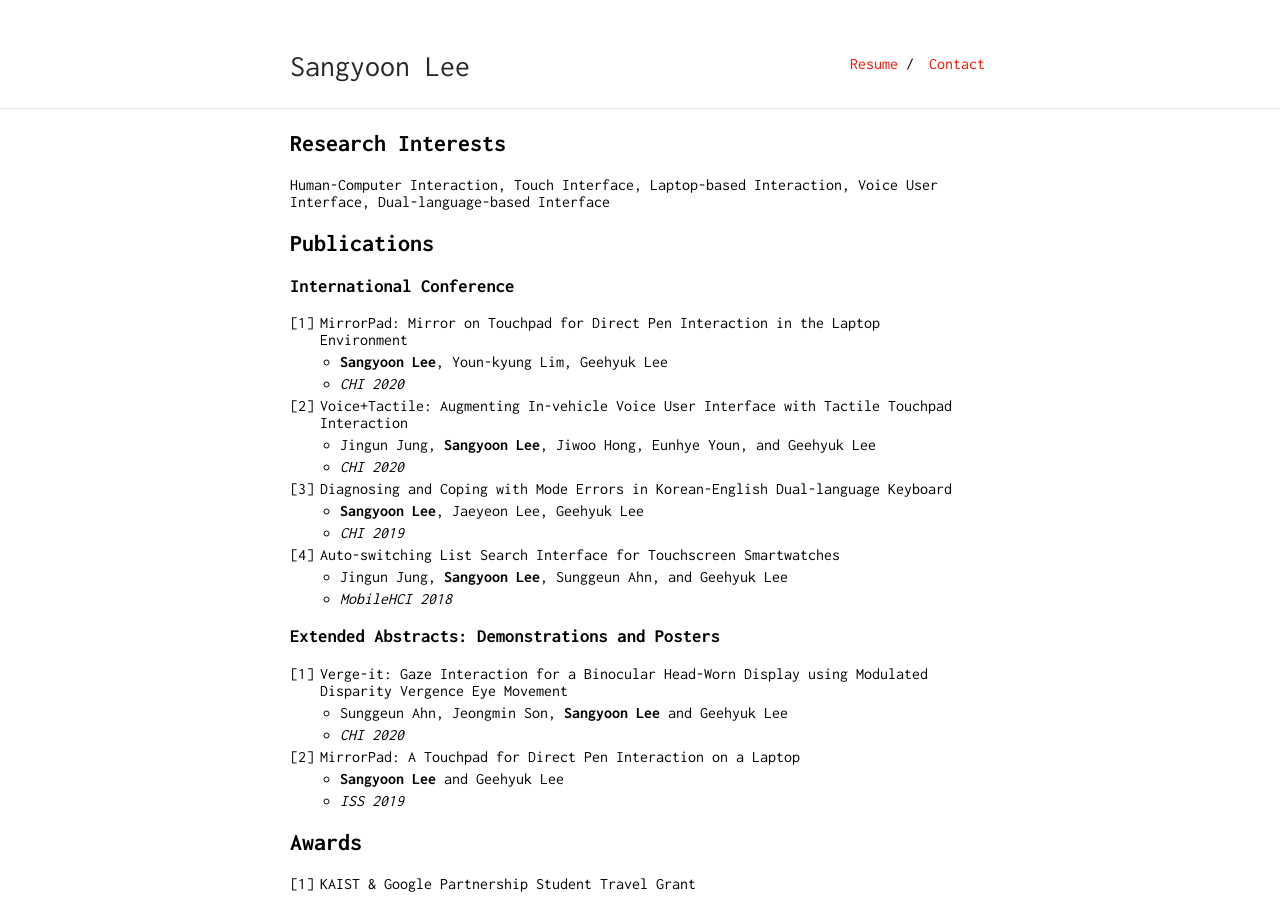
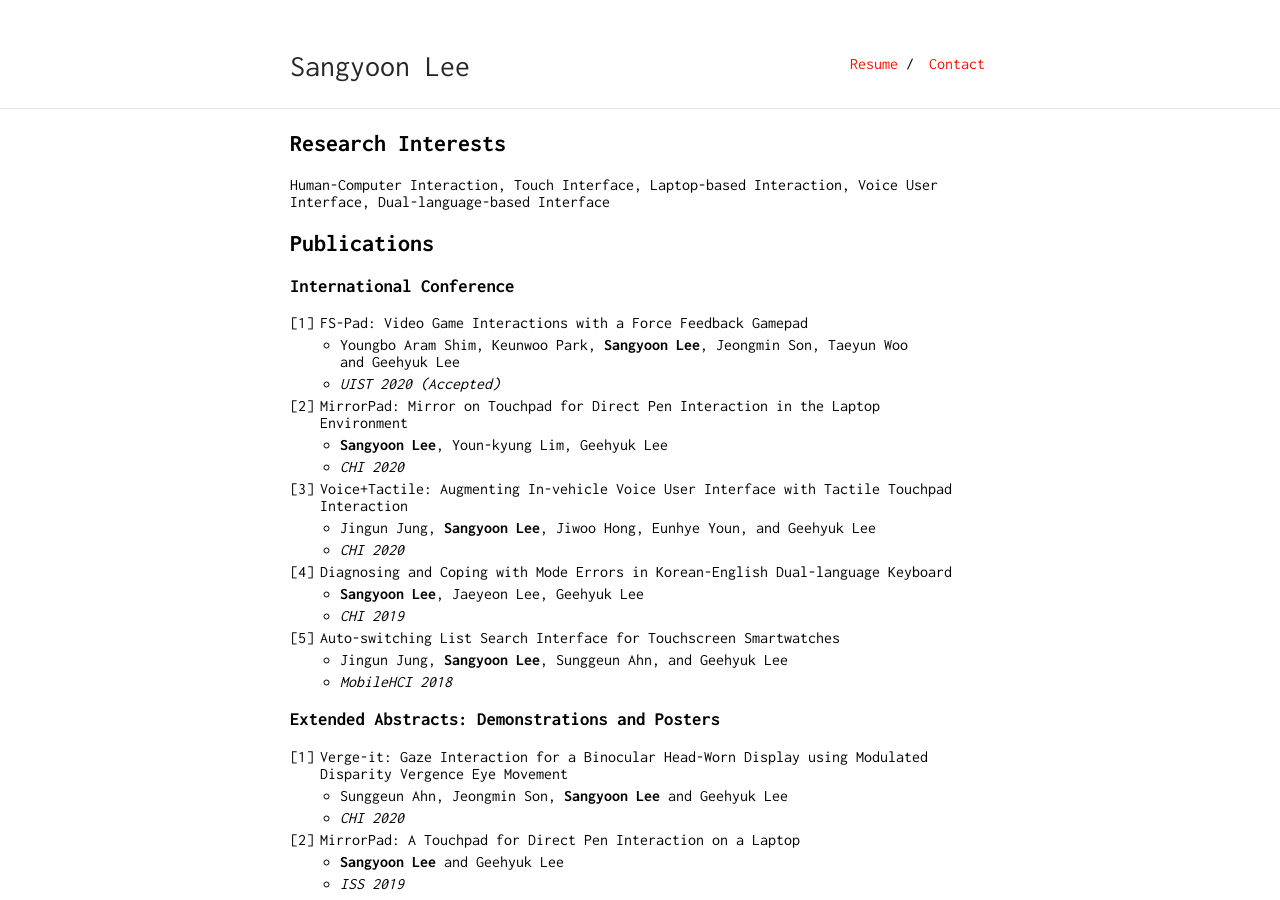
Before and after one commit to pinetree408/pinetree408.github.io, a Jekyll site: the page built from index.md, in a window 1280 px wide and 900 px high. Built offline with Jekyll 4.4.1, drawn with Linux system fonts in a browser that asks for light colours.

Commit message:
Update the main page with the newly updated conference result

```diff
--- a/index.md
+++ b/index.md
@@ -12,19 +12,23 @@ Human-Computer Interaction, Touch Interface, Laptop-based Interaction, Voice Use
 
 ### International Conference
 
-1. MirrorPad: Mirror on Touchpad for Direct Pen Interaction in the Laptop Environment
+1. FS-Pad: Video Game Interactions with a Force Feedback Gamepad
+  - Youngbo Aram Shim, Keunwoo Park, **Sangyoon Lee**, Jeongmin Son, Taeyun Woo and Geehyuk Lee
+  - *UIST 2020 (Accepted)*
+
+2. MirrorPad: Mirror on Touchpad for Direct Pen Interaction in the Laptop Environment
   - **Sangyoon Lee**, Youn-kyung Lim, Geehyuk Lee
   - *CHI 2020*
 
-2. Voice+Tactile: Augmenting In-vehicle Voice User Interface with Tactile Touchpad Interaction
+3. Voice+Tactile: Augmenting In-vehicle Voice User Interface with Tactile Touchpad Interaction
   - Jingun Jung, **Sangyoon Lee**, Jiwoo Hong, Eunhye Youn, and Geehyuk Lee
   - *CHI 2020*
 
-3. Diagnosing and Coping with Mode Errors in Korean-English Dual-language Keyboard
+4. Diagnosing and Coping with Mode Errors in Korean-English Dual-language Keyboard
   - **Sangyoon Lee**, Jaeyeon Lee, Geehyuk Lee
   - *CHI 2019*
 
-4. Auto-switching List Search Interface for Touchscreen Smartwatches
+5. Auto-switching List Search Interface for Touchscreen Smartwatches
   - Jingun Jung, **Sangyoon Lee**, Sunggeun Ahn, and Geehyuk Lee
   - *MobileHCI 2018*
 
```
